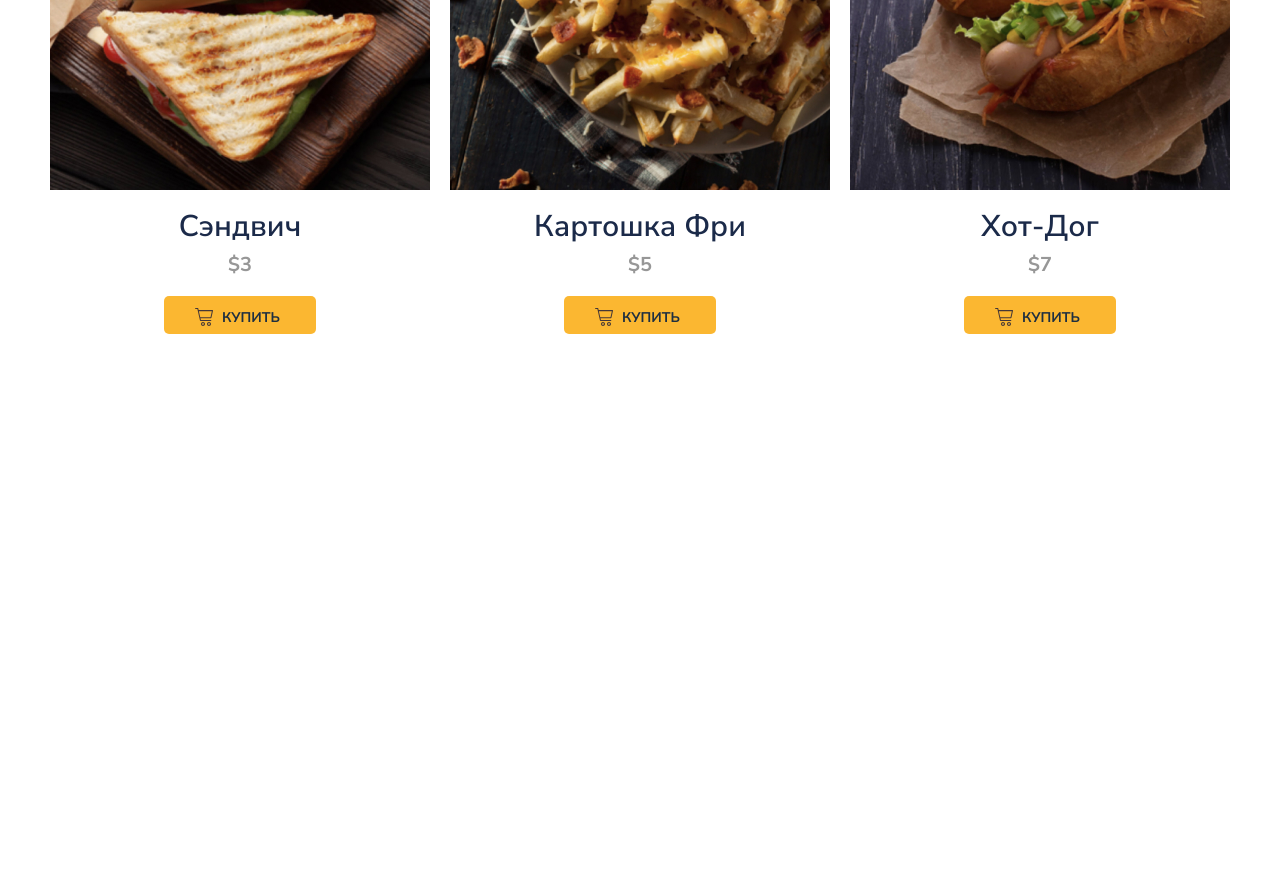
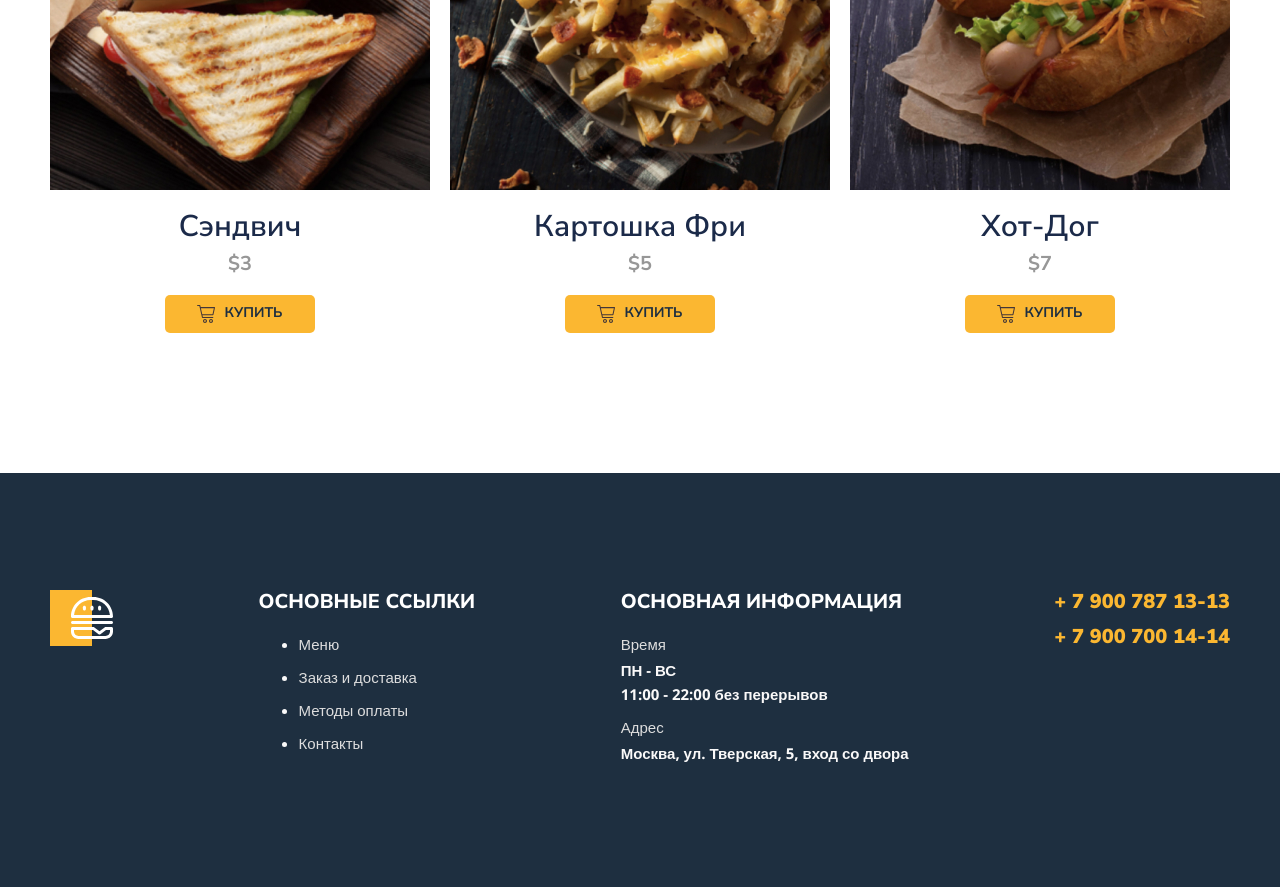
Before and after one commit to Antroks/Module01-Burger, a plain HTML site: page index.html in a window 1280 px wide. Shown: the part 2994-3881 px from the top of the page. Before the commit the page ends 3468 px from the top, so only its background shows below. Drawn offline with nearby package versions, Linux system fonts and the light colour scheme.

Commit message:
add footer

```diff
--- a/index.html
+++ b/index.html
@@ -198,5 +198,47 @@
             </div>
         </section>
     </main>
+
+    <footer class="footer">
+        <div class="container">
+            <div class="footer-box">
+                <div class="footer-item">
+                    <img src="images/logo-footer.svg" alt="Logo" class="footer-logo">
+                </div>
+
+                <div class="footer-item">
+                    <h2>основные ссылки</h2>
+                    <ul>
+                        <li><a href="#">Меню</a></li>
+                        <li><a href="#">Заказ и доставка</a></li>
+                        <li><a href="#">Методы оплаты</a></li>
+                        <li><a href="#">Контакты</a></li>
+                    </ul>
+                </div>
+
+                <div class="footer-item">
+                    <h2>основная информация</h2>
+                    <ul class="footer-list">
+                        <li>
+                            <span>Время</span>
+                            ПН - ВС <br>
+                            11:00 - 22:00 без перерывов
+                        </li>
+                        <li>
+                            <span>Адрес</span>
+                            Москва, ул. Тверская, 5, вход со двора
+                        </li>
+                    </ul>
+                </div>
+
+                <div class="footer-tel">
+                    <ul class="footer-list">
+                        <li>+ 7 900 787 13-13</li>
+                        <li>+ 7 900 700 14-14</li>
+                    </ul>
+                </div>
+            </div>
+        </div>
+    </footer>
 </body>
 </html>
--- a/styles/main.css
+++ b/styles/main.css
@@ -303,7 +303,7 @@ header {
     margin-top: 8px;
 }
 
-.menu-grid-btn {
+/*.menu-grid-btn {
     display: block;
     margin: 0 auto;
     background-color: #FBB731;
@@ -317,13 +317,42 @@ header {
     margin-top: 20px;
     cursor: pointer;
 
+}*/
+
+
+.menu-grid-btn {
+    display: flex;
+    margin: 0 auto;
+    justify-content: center;
+    background-color: #FBB731;
+    border-radius: 5px;
+    padding: 10px 32px;
+    border: none;
+    color: #1E2F40;
+    font-weight: 700;
+    font-size: 14px;
+    text-transform: uppercase;
+    gap: 9px;
+    cursor: pointer;
+    margin-top: 20px;
+
 }
 
-.menu-grid-icon {
+/*.menu-grid-icon {
     position: relative;
     content: url(../images/cart-menu.svg);
     top: 4px;
     right: 5px;
+    height: 18px;
+    width: 18px;
+}*/
+
+
+.menu-grid-icon {
+    background-image: url(../images/cart-menu.svg);
+    background-size: cover;
+    background-repeat: no-repeat;
+    display: block;
     height: 18px;
     width: 18px;
 }
@@ -332,3 +361,75 @@ header {
     margin-top: 104px;
     margin-bottom: 140px;
 }
+
+.footer {
+    background: #1E2F40;
+    color: #fff;
+    padding-top: 117px;
+    padding-bottom: 106px;
+    margin-top: 140px;
+}
+
+.footer-box {
+    display: flex;
+    justify-content: space-between;
+}
+
+.footer-logo {
+    width: 63px;
+    height: 56px;
+}
+
+.footer-item {
+    flex: 0 0 auto;
+}
+
+.footer-item h2 {
+    font-size: 20px;
+    font-weight: 800;
+    text-transform: uppercase;
+    margin-bottom: 19px;
+    margin-top: 0;
+}
+
+
+
+.footer-item li {
+    margin-bottom: 9px;
+    font-family:  'Open Sans',sans-serif;
+    font-size: 15px;
+    color: #faf9f9;
+    font-weight: 700;
+    line-height: 24px;
+
+}
+
+.footer-item a {
+    color: #dedede;
+    text-decoration: none;
+    font-weight: 400;
+}
+
+.footer-item span {
+    color: #dedede;
+    display: block;
+    font-weight: 400;
+    margin-bottom: 2px;
+
+}
+
+.footer-tel ul {
+    font-size: 20px;
+    color: #fbb731;
+    margin-top: 0;
+    font-weight: 900;
+}
+
+.footer-tel li {
+    margin-bottom: 12px;
+}
+
+.footer-list {
+    padding-left: 0;
+    list-style-type: none;
+}
```
Also changed, not shown: images/logo-footer.svg (added).
